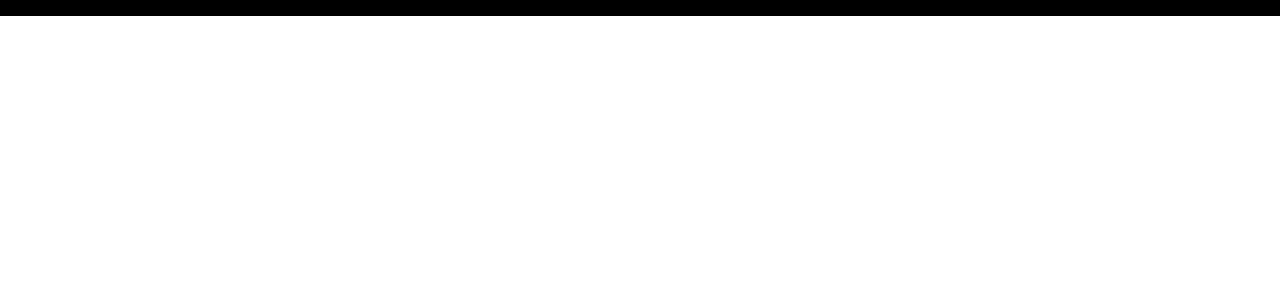
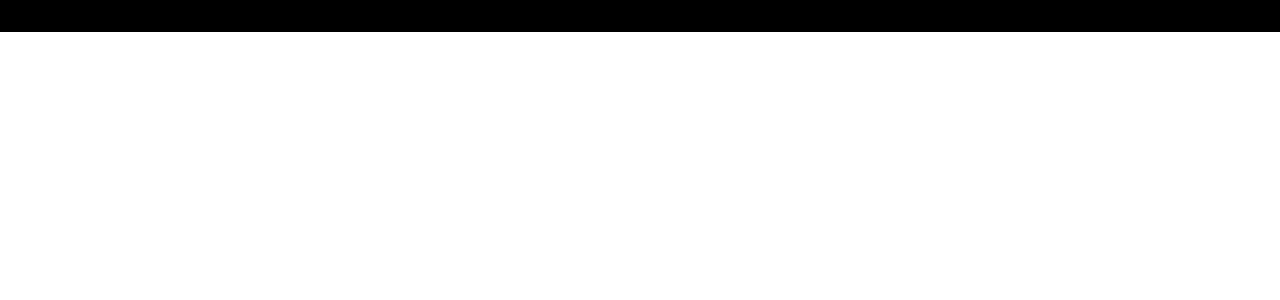
Before and after one commit to MadMaxxx44/website, a React (Vite) app: page / in a window 1280 px wide. Shown: the top 300 px of the page. Built offline with nearby package versions, Linux system fonts and the light colour scheme.

Commit message:
modified:   src/App.tsx

```diff
--- a/src/App.tsx
+++ b/src/App.tsx
@@ -4,6 +4,7 @@
   return (
     <>
       <div className="container">start here</div>
+      <div className="container">start here</div>
     </>
   );
 }
```
